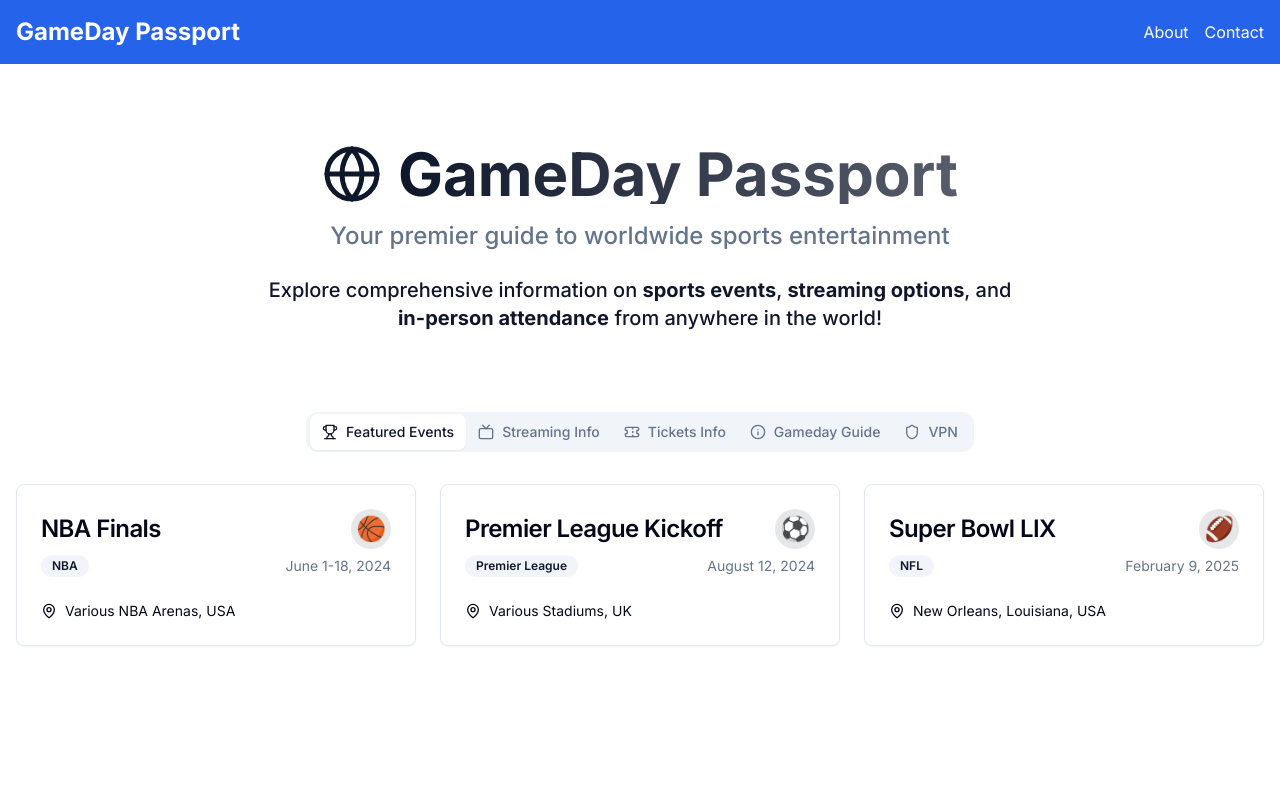
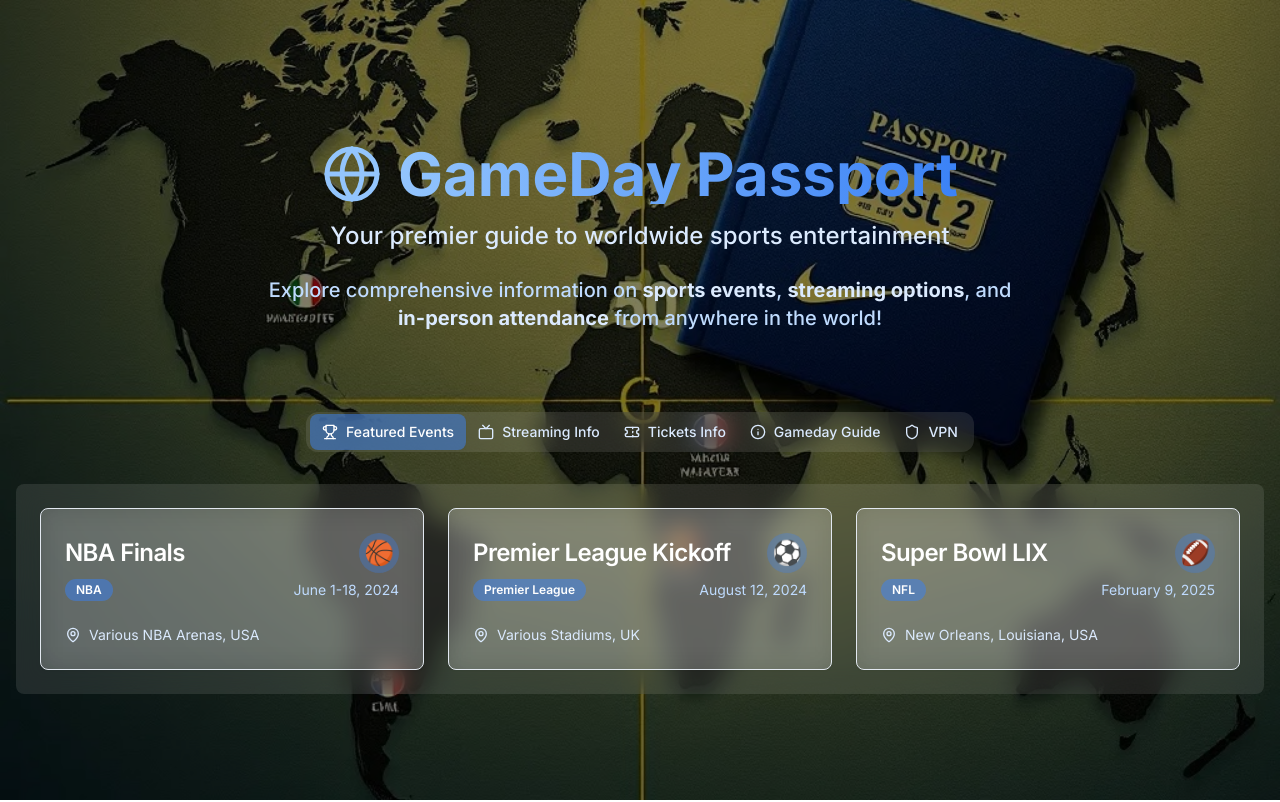
Before and after one commit to bme3412/global-sports-time, a Next.js app: page / in a window 1280 px wide. Shown: the top 802 px of the page. Built offline with nearby package versions, Linux system fonts and the light colour scheme.

Commit message:
changed background

```diff
--- a/src/app/page.js
+++ b/src/app/page.js
@@ -10,6 +10,7 @@
 import GlobalSportsApp from '@/components/GlobalSportsApp';
 import HeroSection from '@/components/HeroSection';
 import GameTimeConverter from '@/components/GameTimeConverter';
+import BackgroundImage from '@/components/BackgroundImage';
 
 
 const vpnData = [
@@ -71,23 +72,23 @@
   return (
     <div className="grid grid-cols-1 md:grid-cols-3 gap-6">
       {events.map((event, index) => (
-        <Card key={index}>
+        <Card key={index} className="bg-white/20 backdrop-blur-md text-white">
           <CardHeader>
             <CardTitle className="flex items-center justify-between">
               <span>{event.name}</span>
-              <div className="w-10 h-10 flex items-center justify-center bg-primary/10 rounded-full">
+              <div className="w-10 h-10 flex items-center justify-center bg-blue-500/30 rounded-full">
                 <span className="text-2xl">{event.icon}</span>
               </div>
             </CardTitle>
             <div className="flex items-center justify-between mt-2">
-              <Badge variant="secondary">{event.league}</Badge>
-              <span className="text-sm text-muted-foreground">
+              <Badge variant="secondary" className="bg-blue-500/50 text-white">{event.league}</Badge>
+              <span className="text-sm text-blue-200">
                 {event.date}
               </span>
             </div>
           </CardHeader>
           <CardContent>
-            <div className="flex items-center">
+            <div className="flex items-center text-blue-100">
               <MapPin className="mr-2 h-4 w-4" />
               <span className="text-sm">{event.location}</span>
             </div>
@@ -99,10 +100,10 @@
 };
 
 const TicketInfo = () => (
-  <Card>
+  <Card className="bg-white/20 backdrop-blur-md text-white">
     <CardHeader>
       <CardTitle>Ticket Information</CardTitle>
-      <CardDescription>
+      <CardDescription className="text-blue-100">
         Find details about ticket purchasing, prices, and availability for
         various events.
       </CardDescription>
@@ -112,10 +113,10 @@
 );
 
 const GamedayInfo = () => (
-  <Card>
+  <Card className="bg-white/20 backdrop-blur-md text-white">
     <CardHeader>
       <CardTitle>Gameday Information</CardTitle>
-      <CardDescription>
+      <CardDescription className="text-blue-100">
         Get essential information for your gameday experience, including stadium
         rules, local tips, and more.
       </CardDescription>
@@ -125,16 +126,16 @@
 );
 
 const VPNInfo = () => (
-  <Card>
+  <Card className="bg-white/20 backdrop-blur-md text-white">
     <CardHeader>
       <CardTitle>VPN Information</CardTitle>
-      <CardDescription>
+      <CardDescription className="text-blue-100">
         Enhance your viewing experience with these top-tier VPN services
       </CardDescription>
     </CardHeader>
     <CardContent>
       <VPNComparison vpns={vpnData} />
-      <Card className="mt-6">
+      <Card className="mt-6 bg-white/30 text-white">
         <CardHeader>
           <CardTitle className="text-lg flex items-center">
             <Info className="mr-2" size={20} />
@@ -142,7 +143,7 @@
           </CardTitle>
         </CardHeader>
         <CardContent>
-          <ul className="list-disc list-inside space-y-2">
+          <ul className="list-disc list-inside space-y-2 text-blue-100">
             <li>Access geo-restricted content and overcome blackouts</li>
             <li>Protect your online privacy and secure your connection</li>
             <li>Potentially find better deals on subscriptions</li>
@@ -150,7 +151,7 @@
           </ul>
         </CardContent>
       </Card>
-      <p className="mt-6 text-sm text-muted-foreground">
+      <p className="mt-6 text-sm text-blue-200">
         Note: Pricing and features are subject to change. Please verify details
         on the official websites.
       </p>
@@ -180,31 +181,33 @@
   };
 
   return (
-    <div className="min-h-screen bg-gradient-to-b from-background to-background/95">
+    <>
+      <BackgroundImage />
+      <div className="relative z-10 text-white">
         <div className="container mx-auto px-4 py-12 md:py-20">
           <div className="flex flex-col items-center justify-center mb-12">
             <div className="flex items-center mb-4">
-            <Globe className="text-primary mr-4" size={60} />
-            <h1 className="text-5xl md:text-6xl font-bold text-primary bg-clip-text text-transparent bg-gradient-to-r from-primary to-primary/70">
+              <Globe className="text-blue-300 mr-4" size={60} />
+              <h1 className="text-5xl md:text-6xl font-bold text-blue-300 bg-clip-text text-transparent bg-gradient-to-r from-blue-300 to-blue-500">
                 GameDay Passport
               </h1>
             </div>
-          <p className="text-xl md:text-2xl font-medium text-center text-muted-foreground max-w-2xl mb-6">
+            <p className="text-xl md:text-2xl font-medium text-center text-blue-100 max-w-2xl mb-6">
               Your premier guide to worldwide sports entertainment
             </p>
 
-          <p className="text-lg md:text-xl font-medium text-center text-primary max-w-3xl mb-8 leading-relaxed">
+            <p className="text-lg md:text-xl font-medium text-center text-blue-200 max-w-3xl mb-8 leading-relaxed">
               Explore comprehensive information on{' '}
-            <span className="font-bold">sports events</span>,{' '}
-            <span className="font-bold">streaming options</span>, and{' '}
-            <span className="font-bold">in-person attendance</span>{' '}
+              <span className="font-bold text-blue-100">sports events</span>,{' '}
+              <span className="font-bold text-blue-100">streaming options</span>, and{' '}
+              <span className="font-bold text-blue-100">in-person attendance</span>{' '}
               from anywhere in the world!
             </p>
           </div>
 
           <Tabs defaultValue="events" className="mb-12">
             <div className="flex justify-center mb-8">
-            <TabsList className="inline-flex p-1 bg-muted rounded-xl">
+              <TabsList className="inline-flex p-1 bg-white/10 backdrop-blur-md rounded-xl">
                 {[
                   { value: "events", icon: Trophy, label: "Featured Events" },
                   { value: "streaming", icon: Tv, label: "Streaming Info" },
@@ -216,7 +219,8 @@
                     key={value}
                     value={value}
                     className="flex items-center px-3 py-2 text-sm font-medium transition-all duration-200 ease-in-out rounded-lg
-                             data-[state=active]:bg-background data-[state=active]:text-primary data-[state=active]:shadow-sm"
+                               text-blue-100 hover:text-white
+                               data-[state=active]:bg-blue-500/50 data-[state=active]:text-white data-[state=active]:shadow-sm"
                   >
                     <Icon className="w-4 h-4 mr-2" />
                     {label}
@@ -226,13 +230,17 @@
             </div>
             <div className="mt-6">
               <TabsContent value="events">
+                <div className="bg-white/10 backdrop-blur-md p-6 rounded-lg">
                   <FeaturedEvents />
+                </div>
                 {selectedEvent && (
                   <GameTimeConverter {...mockGameTimeConverterProps} />
                 )}
               </TabsContent>
               <TabsContent value="streaming">
+                <div className="bg-white/10 backdrop-blur-md p-6 rounded-lg">
                   <GlobalSportsApp />
+                </div>
               </TabsContent>
               <TabsContent value="tickets">
                 <TicketInfo />
@@ -249,5 +257,6 @@
 
         <HeroSection />
       </div>
+    </>
   );
 }
--- /dev/null
+++ b/src/components/BackgroundImage.js
@@ -0,0 +1,19 @@
+// src/components/BackgroundImage.js
+
+import Image from 'next/image';
+
+const BackgroundImage = () => (
+  <div className="fixed inset-0 z-0">
+    <Image
+      src="/globalpassport.jpg"
+      alt="Sports Background"
+      layout="fill"
+      objectFit="cover"
+      quality={100}
+      priority
+    />
+    <div className="absolute inset-0 bg-black opacity-50" /> {/* Optional overlay */}
+  </div>
+);
+
+export default BackgroundImage;
```
Also changed, not shown: public/gametime.jpg (added), public/globalpassport.jpg (added). Lines whose indentation alone changed are shown as unchanged.
